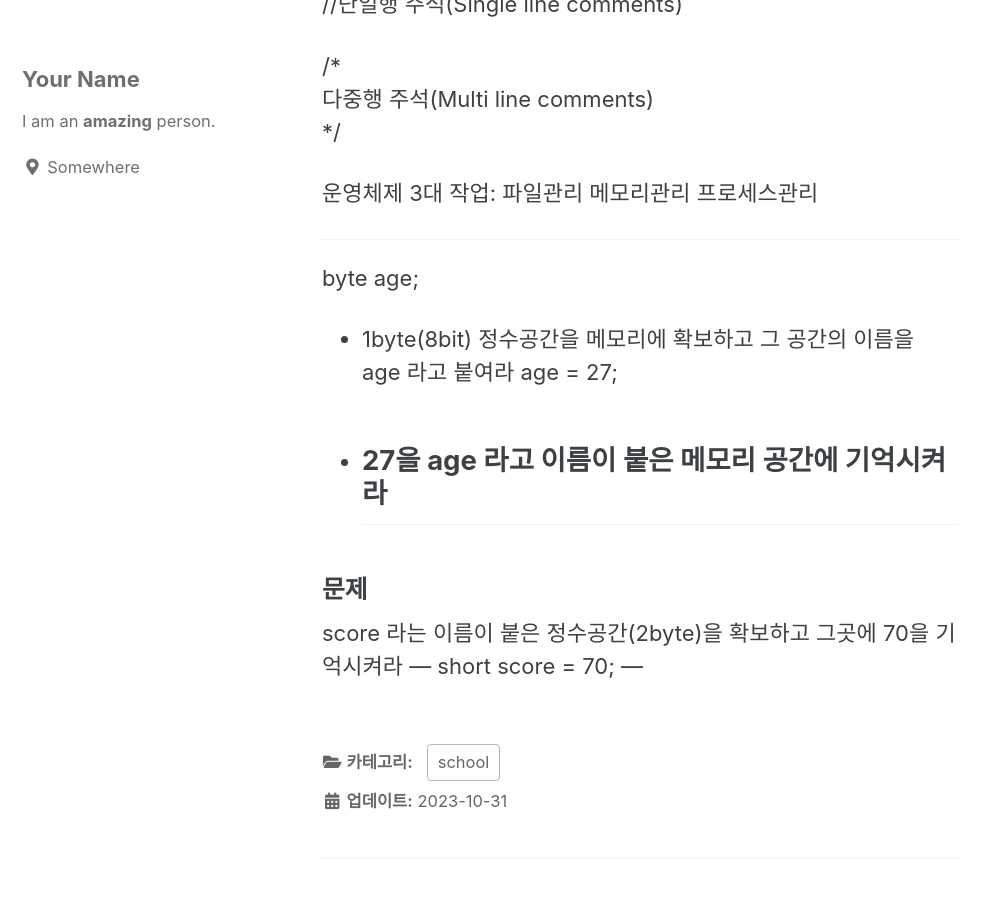
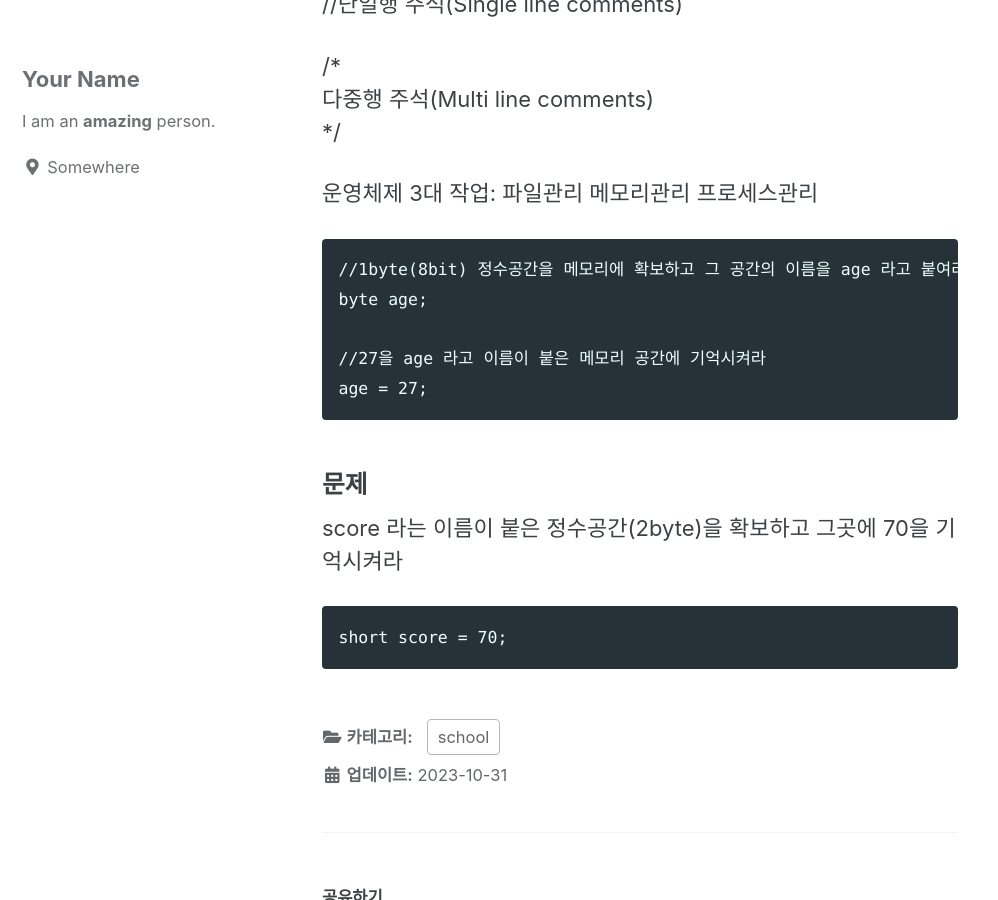
Before and after one commit to YonY-K/YonY-K.github.io, a Jekyll site: the page built from _posts/school/2023-10-31-1period.md, in a window 1280 px wide and 900 px high, scrolled down 2906 px. Shown: the whole window, without its empty margins (0-998 px from the left). Built offline with Jekyll 4.4.1, drawn with Linux system fonts in a browser that asks for light colours; cached includes are drawn as plain includes.

Commit message:
2023-10-31-summary

````diff
--- a/_posts/school/2023-10-31-1period.md
+++ b/_posts/school/2023-10-31-1period.md
@@ -88,15 +88,17 @@ public class IntegerTest() {
 
 운영체제 3대 작업: 파일관리 메모리관리 프로세스관리
 
----
+```
+//1byte(8bit) 정수공간을 메모리에 확보하고 그 공간의 이름을 age 라고 붙여라
 byte age;
-- 1byte(8bit) 정수공간을 메모리에 확보하고 그 공간의 이름을 age 라고 붙여라
+
+//27을 age 라고 이름이 붙은 메모리 공간에 기억시켜라
 age = 27;
-- 27을 age 라고 이름이 붙은 메모리 공간에 기억시켜라
----
+```
 
 ### 문제
 score 라는 이름이 붙은 정수공간(2byte)을 확보하고 그곳에 70을 기억시켜라
----
+
+```
 short score = 70;
----
+```
````
